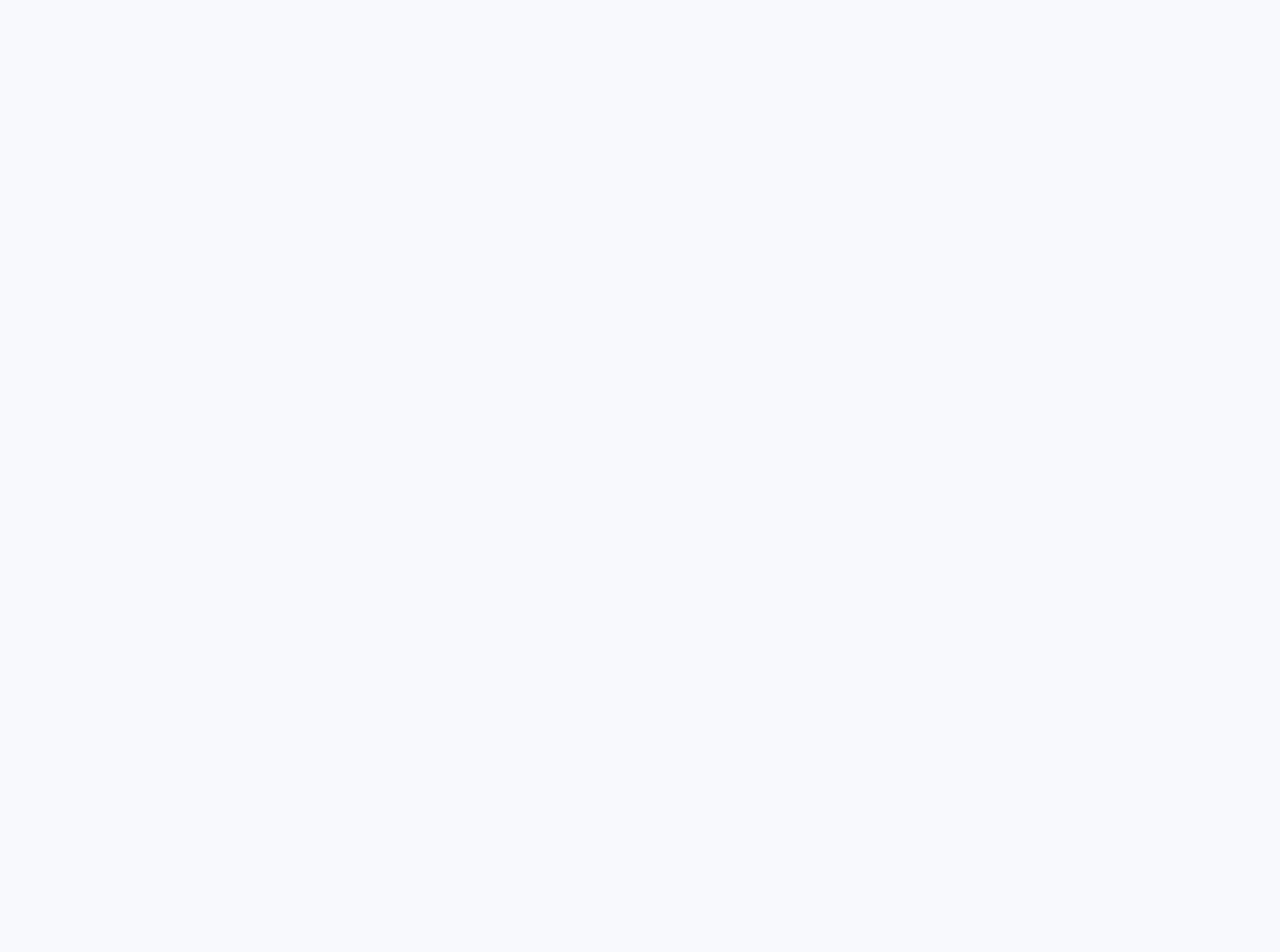
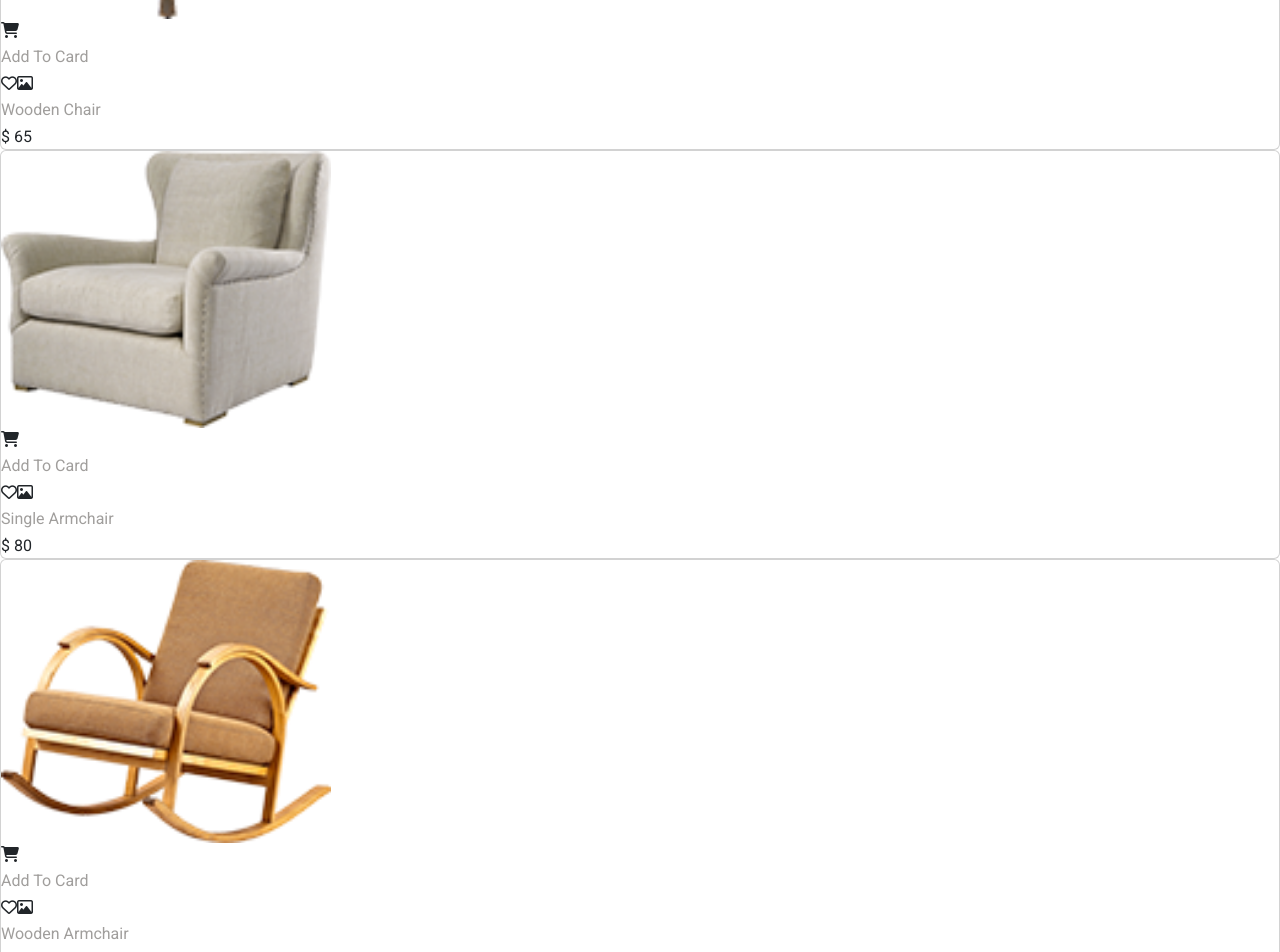
Before and after one commit to Yeto2/Forniture-react, a React (Create React App) app: page / in a window 1280 px wide. Shown: the part 1640-2592 px from the top of the page. Before the commit the page ends 1258 px from the top, so only its background shows below. Built offline with nearby package versions, Linux system fonts and the light colour scheme.

Commit message:
setting data for Newarrival component , icons and html

```diff
--- a/src/App.js
+++ b/src/App.js
@@ -3,6 +3,9 @@ import Navbar from './components/Navbar';
 import Hero from './components/Hero';
 import Herodata from './data/hero'
 import Popular from './components/Popular';
+import Newarrival from './components/Newarrival';
+import arrivaldata from './data/newarrival';
+
 
 
 function App() {
@@ -14,6 +17,14 @@ function App() {
               />
       )
   })
+  let arrivalSection = arrivaldata.map((item)=>{
+    return (
+      <Newarrival
+                key={item.id}
+                {...item}
+            />
+    )
+})
 
   return (
     <>
@@ -25,6 +36,10 @@ function App() {
         <Popular />
       </div>
 
+      <div className='cont'>
+        {arrivalSection}
+      </div>
+
     </>
   );
 }
--- a/src/components/Newarrival.js
+++ b/src/components/Newarrival.js
@@ -1,16 +1,22 @@
 import React from 'react'
 
-function Newarrival() {
+function Newarrival(props) {
     return (
     <div className='card'>
         <div className='arrival-sec'>
-            <img src='' />
-            <p>Add To Card</p>
-            <div className=''></div>
+            <img src={require(`../images/collection/${props.img}`)} />
+            <div className='git'>
+                <i class="fa-sharp fa-solid fa-cart-shopping"></i>
+                <p>Add To Card</p>
+                <span>
+                    <i class="fa-regular fa-heart"></i>
+                    <i class="fa-regular fa-image"></i>
+                </span>
+            </div>
         </div>
         <div className='arrival-text'>
-            <p></p>
-            <span></span>
+            <p>{props.name}</p>
+            <span>$ {props.price}</span>
         </div>
     </div>
     )
--- a/src/data/newarrival.js
+++ b/src/data/newarrival.js
@@ -0,0 +1,51 @@
+export default [
+    {
+        id : 1 ,
+        img :"arrivals1.png",
+        name : "Wooden Chair",
+        price: 65.00,
+
+    },{
+        id : 2 ,
+        img :"arrivals2.png",
+        name : "Single Armchair",
+        price: 80.00,
+
+    },{
+        id : 3 ,
+        img :"arrivals3.png",
+        name : "Wooden Armchair",
+        price: 40.00,
+
+    },{
+        id : 4 ,
+        img :"arrivals4.png",
+        name : "Stylish Chair",
+        price: 100.00,
+
+    },{
+        id : 5 ,
+        img :"arrivals5.png",
+        name : "Modern Chair",
+        price: 120.00,
+
+    },{
+        id : 6 ,
+        img :"arrivals6.png",
+        name : "Mapple Wood Dinning Table",
+        price: 140.00,
+
+    },{
+        id : 7 ,
+        img :"arrivals7.png",
+        name : "Arm Chair",
+        price: 100.00,
+
+    },{
+        id : 8 ,
+        img :"arrivals8.png",
+        name : "Wooden Bed",
+        price: 140.00,
+
+    }
+]
```
